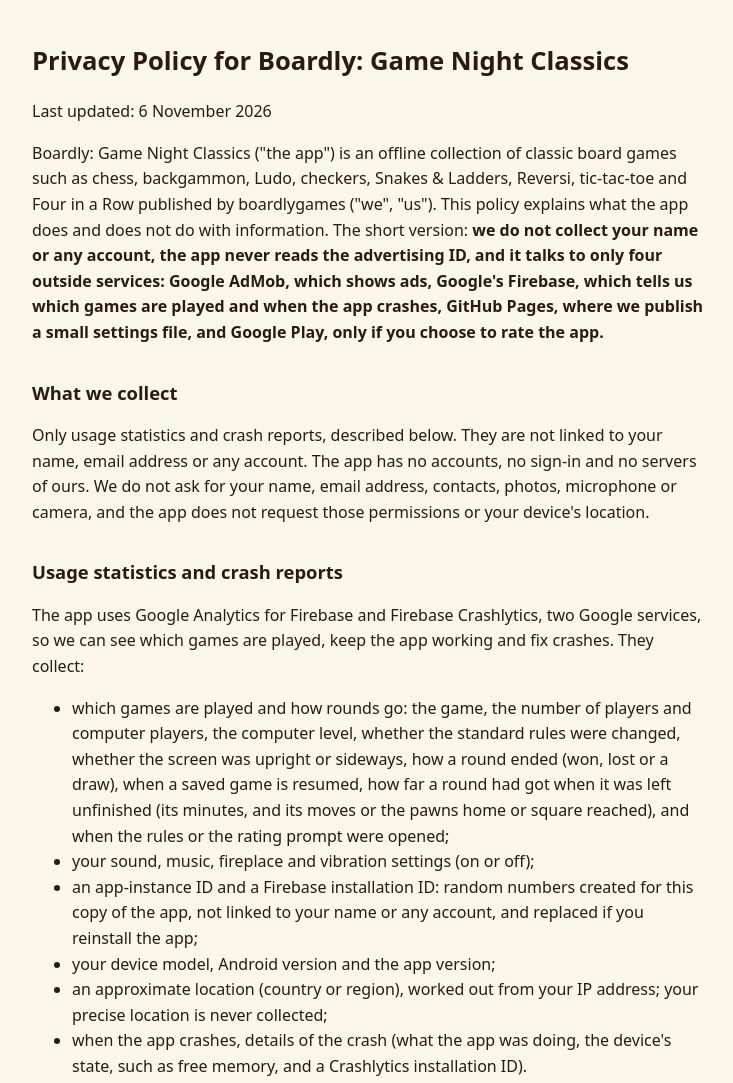
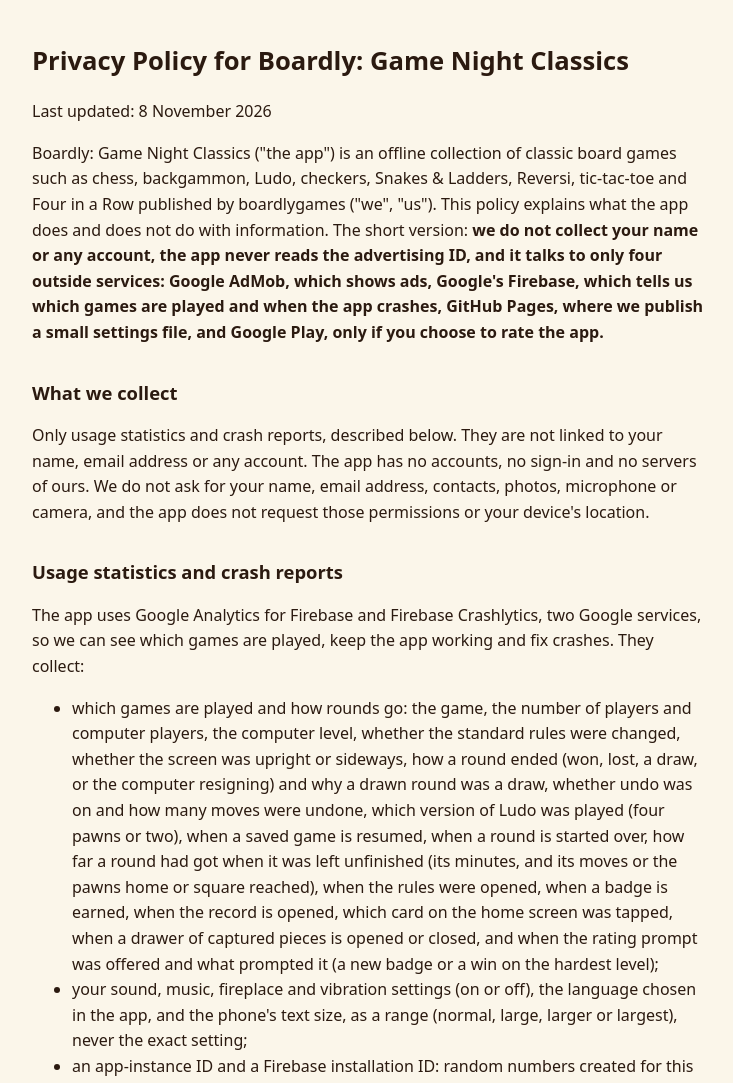
Before and after one commit to boardlygames/boardly-privacy, a plain HTML site: page index.html in a window 1280 px wide. Shown: the top 1083 px of the page, without its empty margins (272-1005 px from the left). Drawn offline with Linux system fonts and the light colour scheme.

Commit message:
Privacy policy for 2.0.0: undo, the Ludo version, badges and the record, the home card, the text size range

```diff
--- a/index.html
+++ b/index.html
@@ -12,7 +12,7 @@
 </head>
 <body>
 <h1>Privacy Policy for Boardly: Game Night Classics</h1>
-<p>Last updated: 6 November 2026</p>
+<p>Last updated: 8 November 2026</p>
 
 <p>Boardly: Game Night Classics ("the app") is an offline collection of classic board games such as chess, backgammon, Ludo, checkers, Snakes &amp; Ladders, Reversi, tic-tac-toe and Four in a Row published by boardlygames ("we", "us"). This policy explains what the app does and does not do with information. The short version: <strong>we do not collect your name or any account, the app never reads the advertising ID, and it talks to only four outside services: Google AdMob, which shows ads, Google's Firebase, which tells us which games are played and when the app crashes, GitHub Pages, where we publish a small settings file, and Google Play, only if you choose to rate the app.</strong></p>
 
@@ -22,8 +22,8 @@
 <h2>Usage statistics and crash reports</h2>
 <p>The app uses Google Analytics for Firebase and Firebase Crashlytics, two Google services, so we can see which games are played, keep the app working and fix crashes. They collect:</p>
 <ul>
-  <li>which games are played and how rounds go: the game, the number of players and computer players, the computer level, whether the standard rules were changed, whether the screen was upright or sideways, how a round ended (won, lost or a draw), when a saved game is resumed, how far a round had got when it was left unfinished (its minutes, and its moves or the pawns home or square reached), and when the rules or the rating prompt were opened;</li>
-  <li>your sound, music, fireplace and vibration settings (on or off);</li>
+  <li>which games are played and how rounds go: the game, the number of players and computer players, the computer level, whether the standard rules were changed, whether the screen was upright or sideways, how a round ended (won, lost, a draw, or the computer resigning) and why a drawn round was a draw, whether undo was on and how many moves were undone, which version of Ludo was played (four pawns or two), when a saved game is resumed, when a round is started over, how far a round had got when it was left unfinished (its minutes, and its moves or the pawns home or square reached), when the rules were opened, when a badge is earned, when the record is opened, which card on the home screen was tapped, when a drawer of captured pieces is opened or closed, and when the rating prompt was offered and what prompted it (a new badge or a win on the hardest level);</li>
+  <li>your sound, music, fireplace and vibration settings (on or off), the language chosen in the app, and the phone's text size, as a range (normal, large, larger or largest), never the exact setting;</li>
   <li>an app-instance ID and a Firebase installation ID: random numbers created for this copy of the app, not linked to your name or any account, and replaced if you reinstall the app;</li>
   <li>your device model, Android version and the app version;</li>
   <li>an approximate location (country or region), worked out from your IP address; your precise location is never collected;</li>
@@ -32,7 +32,7 @@
 <p><strong>The advertising ID is never read.</strong> We also use these usage statistics in Google Ads to measure how well our own advertising campaigns bring new players, for example how many players who installed the app went on to play a round. They are never used to personalise ads, and for players in the European Economic Area, the United Kingdom and Switzerland they are not sent to Google Ads at all. Google handles this information under <a href="https://policies.google.com/privacy">Google's Privacy Policy</a>; Firebase explains its handling at <a href="https://firebase.google.com/support/privacy">Privacy and Security in Firebase</a>.</p>
 
 <h2>What stays on your device</h2>
-<p>The app saves your game in progress, your new-game choices (such as the number of players and the computer level), your sound, music, fireplace and vibration settings, your record of wins, losses and draws against the computer and the badges it has earned, and a count of finished games and the day the first one finished, and the date the rating prompt was last shown (see Ratings prompt below) in the app's private storage on your device. This information stays on your device (only the on and off of the four sound and vibration settings is in the usage statistics above). If your phone backs up its apps to your Google account, Android includes all of it except the game in progress in that backup, which Google keeps for you under its own policies; we never see it. Uninstalling the app deletes it from the device.</p>
+<p>The app saves your game in progress, your new-game choices (such as the number of players, the computer level and whether undo moves are on, remembered for each level), your sound, music, fireplace and vibration settings, your record of wins, losses and draws against the computer on each level (Easy, Medium and Hard) and the badges it has earned, a count of finished games, and the date the rating prompt was last shown (see Ratings prompt below) in the app's private storage on your device. This information stays on your device (only the on and off of the four sound and vibration settings, and whether undo was on in a round, are in the usage statistics above). If your phone backs up its apps to your Google account, Android includes all of it except the game in progress in that backup, which Google keeps for you under its own policies; we never see it. Uninstalling the app deletes it from the device.</p>
 
 <h2>Ads</h2>
 <p>The app is supported by ads from Google AdMob (a banner shown during games and a full-screen ad between rounds). Because children may use the app, <strong>every ad request is marked as child-directed and limited to a G (general audiences) content rating</strong>, and the app does not request or use the Android advertising ID, so ads are not personalised.</p>
@@ -43,7 +43,7 @@
 <p>Each time it starts, the app downloads a small settings file from our page on GitHub Pages, a web hosting service run by GitHub. The file says which games the app shows, in what order, and how often ads may appear. The request contains nothing about you: no identifier, no account and no game data. Like any website, GitHub's servers see the IP address the request comes from and log it for security; GitHub handles this under its own <a href="https://docs.github.com/en/site-policy/privacy-policies/github-general-privacy-statement">privacy statement</a>, and we do not receive it. If the download fails, the app uses the last settings it saved, or its built-in ones.</p>
 
 <h2>Ratings prompt</h2>
-<p>The app uses Google Play's In-App Review library, which may show Google's rating card after you have finished several games. If you rate, the rating goes to Google Play under Google's own policies; we do not receive anything from the card. The app only keeps on your device when it last asked and how many rounds have finished and the day the first one did, and sends nothing to us. The "Rate Boardly" tile in Settings simply opens the app's page in the Play Store.</p>
+<p>The app uses Google Play's In-App Review library, which may show Google's rating card right after a win worth celebrating, such as a new badge or a win against the hardest computer level, at most once a week. If you rate, the rating goes to Google Play under Google's own policies; we do not receive anything from the card. The app only keeps on your device when it last asked and how many rounds have finished, and sends nothing to us beyond the usage statistics' note that the card was offered. The "Rate Boardly" tile in Settings simply opens the app's page in the Play Store.</p>
 
 <h2>Feedback by email</h2>
 <p>The Settings screen has a "Send feedback" button. It opens your own email app with a message to us, already filled in with the app version, the Android version and your phone's model, so we can see what a problem might depend on. Nothing is sent until you send the email yourself, and you can delete those lines first. The app itself sends nothing. When you do send it, we receive your email address and your message, and we use them only to answer you.</p>
```
